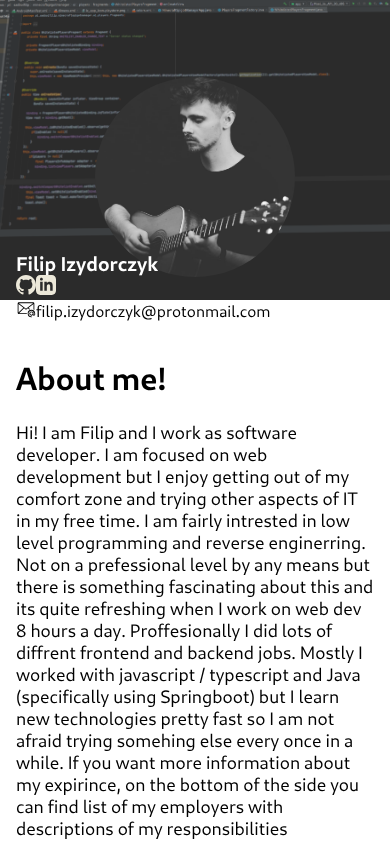
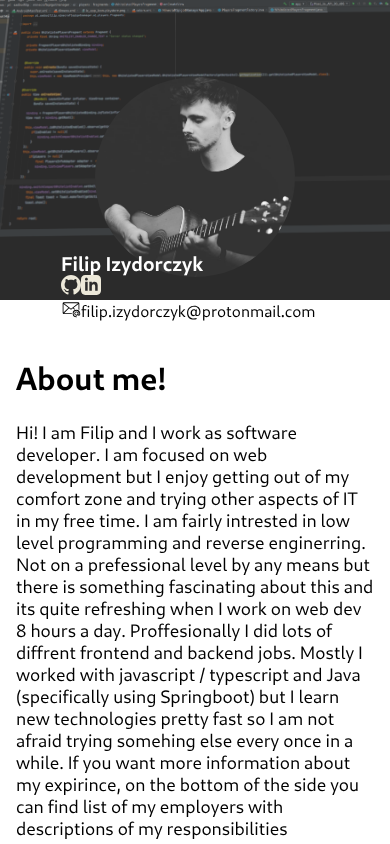
Before and after one commit to filipizydorczyk/personal-website, a Nuxt app: page / in a window 390 px wide. Shown: the top 844 px of the page. Built offline with nearby package versions, Linux system fonts and the light colour scheme.

Commit message:
fix: top bar links css fixed

```diff
--- a/components/TopBar.vue
+++ b/components/TopBar.vue
@@ -100,7 +100,7 @@
     left: 0;
     right: 0;
     max-width: 300px;
-    margin: 0 1rem;
+    padding: 0 1rem;
   }
 }
 </style>
```
